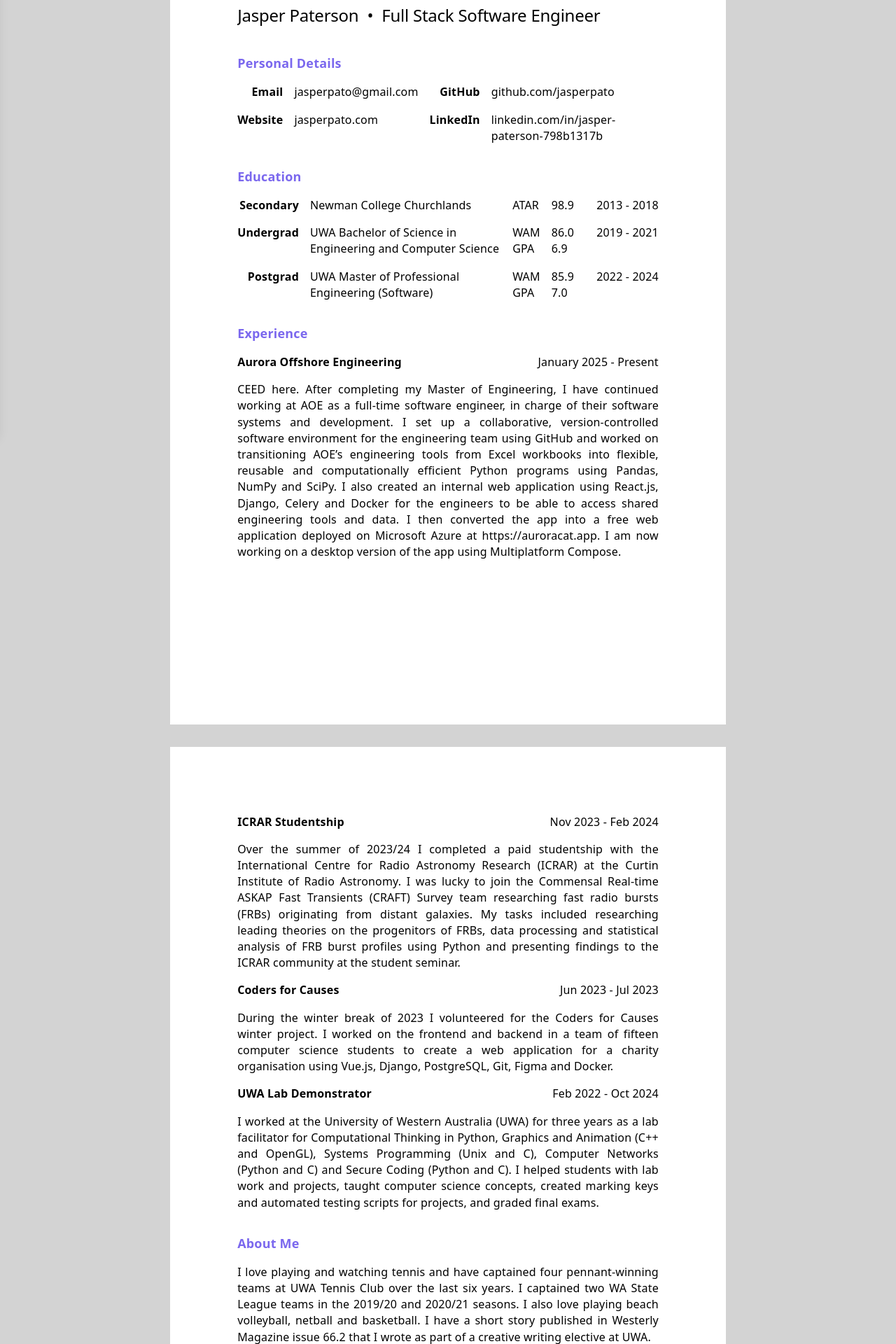
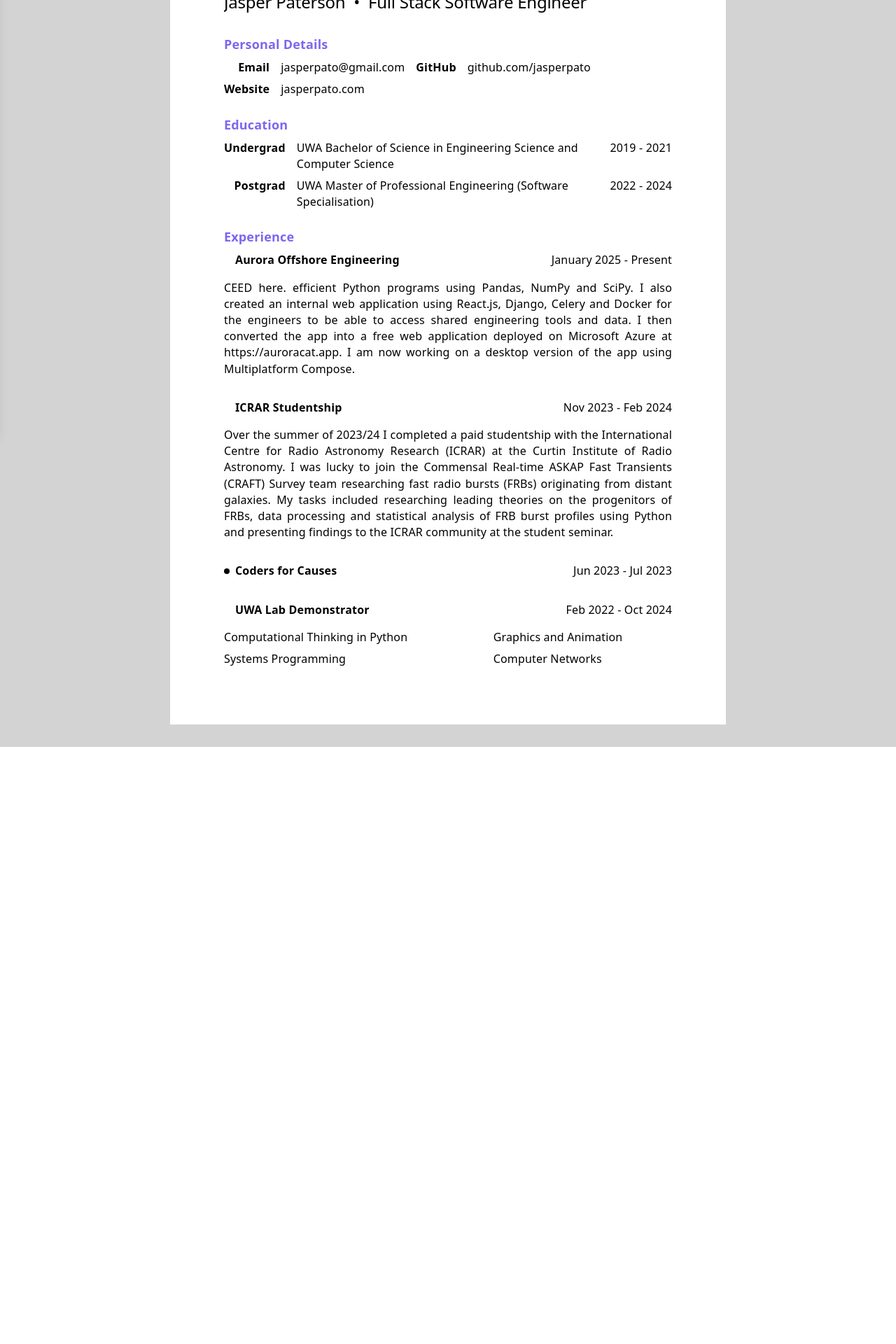
Before and after one commit to jasperpato/Website, a React (Vite) app in the folder frontend/: page /resume in a window 1280 px wide. Shown: the part 180-2100 px from the top of the page at 70% size. After the commit the page ends 1247 px from the top, so only its background shows below. Built offline with nearby package versions, Linux system fonts and the light colour scheme; no server answers.

Commit message:
sort words

```diff
--- a/frontend/src/index.css
+++ b/frontend/src/index.css
@@ -11,6 +11,12 @@
   --color-warning: gold;
   --color-highlight: mediumslateblue;
   --color-bg: var(--bg);
+
+  --color-aurora-blue: #145091;
+  --color-aurora-light-blue: #67CBDF;
+  --color-icrar-red: #ad1a27;
+  --color-uwa-blue: #27348B;
+  --color-uwa-gold: #E2B600;
 }
 
 :root {
--- a/frontend/src/pages/addWords/WordsTable.tsx
+++ b/frontend/src/pages/addWords/WordsTable.tsx
@@ -13,8 +13,8 @@ interface WordsTableProps {
 }
 
 export default function WordsTable({ words, isStaff, onRefresh }: WordsTableProps) {
-  const [sortedBy, setSortedBy] = useState('submitted_at');
-  const [ascending, setAscending] = useState(false);
+  const [sortedBy, setSortedBy] = useState('alphabetical');
+  const [ascending, setAscending] = useState(true);
   const [searchText, setSearchText] = useState("");
   const [matchedWords, setMatchedWords] = useState<Word[]>([]);
 
--- a/frontend/src/pages/resume/Resume.tsx
+++ b/frontend/src/pages/resume/Resume.tsx
@@ -6,23 +6,28 @@ export default function Resume() {
     // const [stacked, setStacked] = useState(false);
     const stacked = true;
 
-    function SubHeading({ children }: { children: ReactNode }) {
-        return <h3 className="text-highlight font-semibold text-lg">{children}</h3>
+    function SubHeading({ children, className = "" }: { children: ReactNode, className?: string }) {
+        return <h3 className={`text-highlight font-semibold text-lg ${className}`}>{children}</h3>
     }
 
-    function Td({ children, header = false, className = "", fit = false, fill = false }: { children: ReactNode, header?: boolean, className?: string, fit?: boolean, fill?: boolean }) {
-        return <td className={`align-top ${fit ? "w-[1%] whitespace-nowrap" : ""} ${fill ? "w-full" : ""} ${header ? "font-bold text-right" : ""} ${className}`}>{children}</td>
+    function Td({ children = "", header = false, className = "", fit = false, fill = false, right = false }: { right?: boolean, children?: ReactNode, header?: boolean, className?: string, fit?: boolean, fill?: boolean }) {
+        return <td className={`align-top ${fit ? "w-[1%] whitespace-nowrap" : ""} ${fill ? "w-full" : ""} ${right ? "text-right" : ""} ${header ? "font-bold text-right" : ""} ${className}`}>{children}</td>
     }
 
     function Section({ title, children }: { title?: string, children: ReactNode}) {
-        return <div className="w-full flex flex-col items-start gap-4">
+        return <>
+            <div className="w-full flex flex-col items-start gap-2">
                 {title && <SubHeading>{title}</SubHeading>}
+
+                <div className="flex flex-col gap-8">
                     {children}
                 </div>
+            </div>
+        </>
     }
 
     function Table({ children, className = "" }: { children: ReactNode, className?: string }) {
-        return <table className={`[&_td:not(:last-child)]:pr-4 [&_tr:not(:last-child)_td]:pb-4 ${className}`}>
+        return <table className={`[&_td:not(:last-child)]:pr-4 [&_tr:not(:last-child)_td]:pb-2 ${className}`}>
             <tbody>{children}</tbody>
         </table>
     }
@@ -31,22 +36,36 @@ export default function Resume() {
         return <p className="w-full text-justify">{children}</p>
     }
 
-    function ExperienceSection({ title, date, children }: { title: string, date: string, children: ReactNode}) {
+    function ExperienceSection({ title, date, children = "", color, colors }: { color?: string, colors?: string[], title: string, date: string, children?: ReactNode}) {
         return <>
+            <div className="flex flex-col gap-4">
                 <Table>
                     <tr>
-                    <Td fill className="font-bold">{title}</Td>
+                        <Td fill className="font-bold">
+                            <div className="flex items-center gap-2">
+                                {colors ? (
+                                    <div
+                                        className="w-2 h-2 rounded-full shrink-0"
+                                        style={{ background: `linear-gradient(to right, ${colors[0]} 50%, ${colors[1]} 50%)` }}
+                                    />
+                                ) : color && (
+                                    <div className="w-2 h-2 rounded-full shrink-0" style={{ backgroundColor: color }} />
+                                )}
+                                <span>{title}</span>
+                            </div>
+                        </Td>
                         <Td fit>{date}</Td>
                     </tr>
                 </Table>
 
-            <P>{children}</P>
+                {children}
+            </div>
         </>
     }
 
     function Page({ children }: { children: ReactNode}) {
-        return <div className="w-[210mm] h-[297mm] p-[1in] bg-bg">
-            <div className="flex flex-col gap-8 bg-bg h-full overflow-hidden">
+        return <div className="w-[210mm] h-[297mm] p-[0.8in] bg-bg">
+            <div className="flex flex-col gap-6 bg-bg h-full overflow-hidden">
                 {children}
             </div>
         </div>
@@ -68,32 +87,38 @@ export default function Resume() {
 
                 <Section title="Personal Details">
                     <Table>
-                        <tr><Td header>Email</Td><Td>jasperpato@gmail.com</Td><Td header>GitHub</Td><Td>github.com/jasperpato</Td></tr>
-                        <tr><Td header>Website</Td><Td>jasperpato.com</Td><Td header>LinkedIn</Td><Td>linkedin.com/in/jasper-paterson-798b1317b</Td></tr>
+                        <tr>
+                            <Td header>Email</Td><Td>jasperpato@gmail.com</Td>
+                            <Td header>GitHub</Td><Td>github.com/jasperpato</Td>
+                        </tr>
+                        <tr>
+                            <Td header>Website</Td><Td>jasperpato.com</Td>
+                            {/* <Td header>LinkedIn</Td><Td>linkedin.com/in/jasper-paterson-798b1317b</Td> */}
+                        </tr>
                     </Table>
                 </Section>
 
                 <Section title="Education">
                     <Table className="w-full">
-                        <tr>
+                        {/* <tr>
                             <Td header fit>Secondary</Td>
                             <Td fill>Newman College Churchlands</Td>
-                            <Td fit>ATAR</Td>
+                            <Td fit header>ATAR</Td>
                             <Td fit>98.9</Td>
                             <Td fit className="pl-4">2013 - 2018</Td>
-                        </tr>
+                        </tr> */}
                         <tr>
                             <Td header fit>Undergrad</Td>
-                            <Td fill>UWA Bachelor of Science in Engineering and Computer Science</Td>
-                            <Td fit>WAM<br/>GPA</Td>
-                            <Td fit>86.0<br/>6.9</Td>
+                            <Td fill>UWA Bachelor of Science in Engineering Science and Computer Science</Td>
+                            {/* <Td fit header>WAM<br/>GPA</Td>
+                            <Td fit>86.0<br/>6.9</Td> */}
                             <Td fit className="pl-4">2019 - 2021</Td>
                         </tr>
                         <tr>
                             <Td header fit>Postgrad</Td>
-                            <Td fill>UWA Master of Professional Engineering (Software)</Td>
-                            <Td fit>WAM<br/>GPA</Td>
-                            <Td fit>85.9<br/>7.0</Td>
+                            <Td fill>UWA Master of Professional Engineering (Software Specialisation)</Td>
+                            {/* <Td fit header>WAM<br/>GPA</Td>
+                            <Td fit>85.9<br/>7.0</Td> */}
                             <Td fit className="pl-4">2022 - 2024</Td>
                         </tr>
                     </Table>
@@ -101,30 +126,27 @@ export default function Resume() {
 
                 <Section title="Experience">
                     <ExperienceSection
+                        // colors={["var(--color-aurora-blue)", "var(--color-aurora-light-blue)"]}
+                        color="var(--color-aurora-blue)"
                         title="Aurora Offshore Engineering"
                         date="January 2025 - Present"
                     >
-                        CEED here. After completing my Master of Engineering, I have continued working at AOE
-                        as a full-time software engineer, in charge of their software systems and
-                        development. I set up a collaborative, version-controlled software
-                        environment for the engineering team using GitHub and worked on
-                        transitioning AOE’s engineering tools from Excel workbooks into flexible,
-                        reusable and computationally efficient Python programs using Pandas,
+                        <P>
+                            CEED here. efficient Python programs using Pandas,
                             NumPy and SciPy. I also created an internal web application using React.js,
                             Django, Celery and Docker for the engineers to be able to access shared
                             engineering tools and data. I then converted the app into a free web
                             application deployed on Microsoft Azure at https://auroracat.app. I am now
                             working on a desktop version of the app using Multiplatform Compose.
+                        </P>
                     </ExperienceSection>
-                </Section>
-            </Page>
 
-            <Page>
-                <Section>
                     <ExperienceSection
+                        color="var(--color-icrar-red)"
                         title="ICRAR Studentship"
                         date="Nov 2023 - Feb 2024"
                     >
+                        <P>
                             Over the summer of 2023/24 I completed a paid studentship with the
                             International Centre for Radio Astronomy Research (ICRAR) at the Curtin
                             Institute of Radio Astronomy. I was lucky to join the Commensal Real-time
@@ -133,69 +155,26 @@ export default function Resume() {
                             leading theories on the progenitors of FRBs, data processing and statistical
                             analysis of FRB burst profiles using Python and presenting findings to the
                             ICRAR community at the student seminar.
+                        </P>
                     </ExperienceSection>
 
                     <ExperienceSection
+                        color="black"
                         title="Coders for Causes"
                         date="Jun 2023 - Jul 2023"
-                    >
-                        During the winter break of 2023 I volunteered for the Coders for Causes
-                        winter project. I worked on the frontend and backend in a team of fifteen
-                        computer science students to create a web application for a charity
-                        organisation using Vue.js, Django, PostgreSQL, Git, Figma and Docker.
-                    </ExperienceSection>
+                    />
 
                     <ExperienceSection
+                        color="var(--color-uwa-gold)"
                         title="UWA Lab Demonstrator"
                         date="Feb 2022 - Oct 2024"
                     >
-                        I worked at the University of Western Australia (UWA) for three years as
-                        a lab facilitator for Computational Thinking in Python, Graphics and
-                        Animation (C++ and OpenGL), Systems Programming (Unix and C), Computer
-                        Networks (Python and C) and Secure Coding (Python and C). I helped
-                        students with lab work and projects, taught computer science concepts,
-                        created marking keys and automated testing scripts for projects, and
-                        graded final exams.
+                        <Table>
+                            <tr><Td>Computational Thinking in Python</Td><Td>Graphics and Animation</Td></tr>
+                            <tr><Td>Systems Programming</Td><Td>Computer Networks</Td></tr>
+                            <tr><Td>Secure Coding</Td><Td></Td></tr>
+                        </Table>
                     </ExperienceSection>
-                </Section>
-
-                <Section title="About Me">
-                    <P>
-                        I love playing and watching tennis and have captained four pennant-winning teams
-                        at UWA Tennis Club over the last six years. I captained two WA State League
-                        teams in the 2019/20 and 2020/21 seasons. I also love playing beach volleyball,
-                        netball and basketball.
-
-                        I have a short story published in Westerly Magazine issue 66.2 that I wrote as
-                        part of a creative writing elective at UWA.
-                    </P>
-                </Section>
-            </Page>
-
-            <Page>
-                <Section title="Awards">
-                    <P>
-                        I accepted the five-year UWA Engineering Scholarship after graduating high school
-                        in 2018.
-                        <br/>
-                        While at UWA I achieved the highest mark in two units, Mobile and Wireless
-                        Computing and Software Testing and Quality Assurance, and received three letters
-                        of commendation for excellence in teaching.
-                    </P>
-                </Section>
-
-                <Section title="Technologies">
-                    <P>
-                        <ul>
-                            <li>Web development with React.js, Vue.js, Next.js, Django, Prisma, PlanetScale and Docker</li>
-                            <li>Machine learning, evolutionary algorithms and computer vision using Tensorflow and OpenCV</li>
-                            <li>Parallel processing and code optimisation with C, OpenMP, OpenMPI and NumPy</li>
-                            <li>Cloud computing with AWS and Azure</li>
-                            <li>Embedded systems and robotics with Arduino, Pioneer 3-AT and ROS2</li>
-                            <li>Graphics and animation with C++ and OpenGL</li>
-                            <li>Application development with Kotlin and Multiplatform Compose</li>
-                        </ul>
-                    </P>
                 </Section>
             </Page>
         </div>
```
Lines whose indentation alone changed are shown as unchanged.
